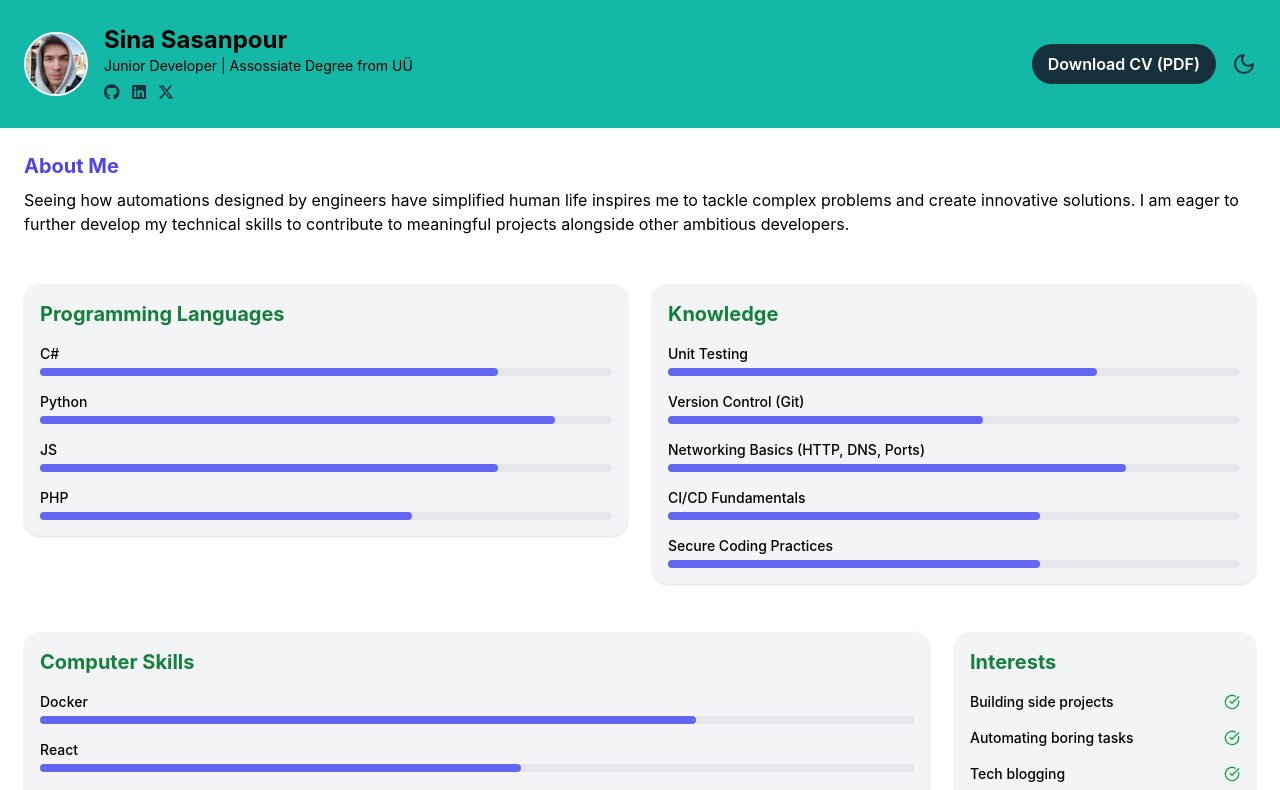
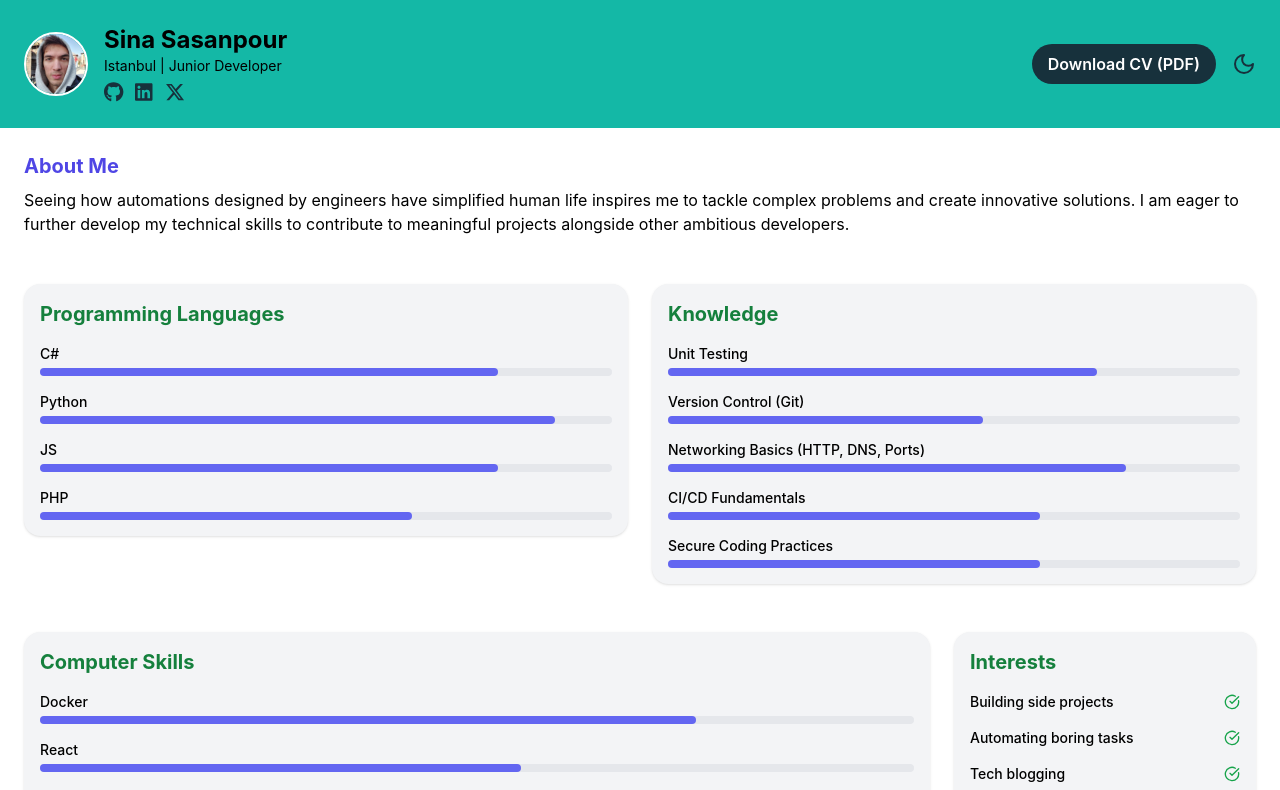
Before and after one commit to RealSinaSnp/sinasnp-com, a React (Create React App) app: page / in a window 1280 px wide. Shown: the top 790 px of the page. Built offline with nearby package versions, Linux system fonts and the light colour scheme.

Commit message:
reactive header

```diff
--- a/src/components/Header.js
+++ b/src/components/Header.js
@@ -1,42 +1,13 @@
-import { Moon, Sun } from "lucide-react";
-import { FontAwesomeIcon } from '@fortawesome/react-fontawesome';
-import { faGithub, faXTwitter, faLinkedin } from '@fortawesome/free-brands-svg-icons';
-
+// components/Header.js
+import useIsMobile from "../hooks/CheckNarrow";
+import HeaderDesktop from "./HeaderWide";
+import HeaderMobile from "./HeaderNarrow";
 
 export default function Header({ dark, toggleDark }) {
-  return (
-    <header className="p-6 flex flex-col xs:items-center xs:text-center xs:gap-6 md:flex-row md:justify-between md:items-center bg-teal-500 dark:bg-[#17313c]">
-      <div className="flex flex-col sm:flex-row sm:items-center gap-4 text-center sm:text-left">
-        <img src="/img/profile.jpg" alt="Profile" className="w-16 h-16 rounded-full border-2 border-white dark:border-black md:items-center" />
-        <div>
-          <h1 className="text-2xl font-bold">Sina Sasanpour </h1>
-          <p className="text-sm">Junior Developer | Assossiate Degree from UÜ</p>
-          <div className="flex gap-3 mt-1 md:items-center">
-            <a href="https://github.com/RealSinaSnp" target="_blank" rel="noopener noreferrer" className="text-white hover:text-gray-900">
-            <FontAwesomeIcon icon={faGithub} size={18}  color={dark ? "#98FF98": "#17313c"} />
-            </a>
-            <a href="https://www.linkedin.com/in/realsinasnp/" target="_blank" rel="noopener noreferrer" className="text-white hover:text-gray-200">
-            <FontAwesomeIcon icon={faLinkedin} size={18}  color={dark ? "#98FF98": "#17313c"} />
-            </a>
-            <a href="https://x.com/RealSinaSNP" target="_blank" rel="noopener noreferrer" className="text-white hover:text-gray-200">
-              <FontAwesomeIcon icon={faXTwitter} size={18}  color={dark ? "#98FF98": "#17313c"} />
-            </a>
-
-          </div>
-        </div>
-      </div>
-      <div className="flex items-center gap-4">
-        <a
-          href="/docs/CV_EN_dark.pdf"
-          download
-          className="px-4 py-2  text-white font-semibold rounded-full bg-[#17313c] dark:bg-teal-500 hover:bg-black hover:dark:bg-teal-600"
-        >
-          Download CV (PDF)
-        </a>
-        <button onClick={toggleDark} className="text-white">
-          {dark ? <Sun /> : <Moon color="#17313c" />}
-        </button>
-      </div>
-    </header>
+  const isMobile = useIsMobile(690);
+  return isMobile ? (
+    <HeaderMobile dark={dark} toggleDark={toggleDark} />
+  ) : (
+    <HeaderDesktop dark={dark} toggleDark={toggleDark} />
   );
 }
--- /dev/null
+++ b/src/components/HeaderNarrow.js
@@ -0,0 +1,33 @@
+// components/HeaderMobile.js
+import { Moon, Sun } from "lucide-react";
+import { FontAwesomeIcon } from '@fortawesome/react-fontawesome';
+import { faGithub, faXTwitter, faLinkedin } from '@fortawesome/free-brands-svg-icons';
+
+export default function HeaderMobile({ dark, toggleDark }) {
+  return (
+    <header className="p-6 flex flex-col items-center text-center gap-4 bg-teal-500 dark:bg-[#17313c]">
+      <img src="/img/profile.jpg" alt="Profile" className="w-20 h-20 rounded-full border-2 border-white dark:border-black" />
+      <h1 className="text-2xl font-bold">Sina Sasanpour</h1>
+      <p className="text-sm">Istanbul | Junior Developer</p>
+      <div className="flex gap-4">
+        <a href="https://github.com/RealSinaSnp" target="_blank" rel="noopener noreferrer">
+          <FontAwesomeIcon icon={faGithub} size="lg" color={dark ? "#98FF98" : "#17313c"} />
+        </a>
+        <a href="https://www.linkedin.com/in/realsinasnp/" target="_blank" rel="noopener noreferrer">
+          <FontAwesomeIcon icon={faLinkedin} size="lg" color={dark ? "#98FF98" : "#17313c"} />
+        </a>
+        <a href="https://x.com/RealSinaSNP" target="_blank" rel="noopener noreferrer">
+          <FontAwesomeIcon icon={faXTwitter} size="lg" color={dark ? "#98FF98" : "#17313c"} />
+        </a>
+      </div>
+      <div className="flex items-center gap-4">
+        <a href="/docs/CV_EN_dark.pdf" download className="px-4 py-2 text-white font-semibold rounded-full bg-[#17313c] dark:bg-teal-500 hover:bg-black hover:dark:bg-teal-600">
+            Download CV (PDF)
+        </a>
+        <button onClick={toggleDark} className="text-white">
+            {dark ? <Sun /> : <Moon color="#17313c" />}
+        </button>
+      </div>
+    </header>
+  );
+}
--- /dev/null
+++ b/src/components/HeaderOld.js
@@ -0,0 +1,41 @@
+import { Moon, Sun } from "lucide-react";
+import { FontAwesomeIcon } from '@fortawesome/react-fontawesome';
+import { faGithub, faXTwitter, faLinkedin } from '@fortawesome/free-brands-svg-icons';
+
+
+export default function Header({ dark, toggleDark }) {
+  return (
+    <header className="p-6 flex justify-between items-center bg-teal-500 dark:bg-[#17313c]">
+      <div className="flex items-center gap-4">
+        <img src="/img/profile.jpg" alt="Profile" className="w-16 h-16 rounded-full border-2 border-white dark:border-black" />
+        <div>
+          <h1 className="text-2xl font-bold">Sina Sasanpour </h1>
+          <p className="text-sm">Junior Developer | Assossiate Degree from UÜ</p>
+          <div className="flex gap-3 mt-1">
+            <a href="https://github.com/RealSinaSnp" target="_blank" rel="noopener noreferrer" className="text-white hover:text-gray-900">
+            <FontAwesomeIcon icon={faGithub} size={18}  color={dark ? "#98FF98": "#17313c"} />
+            </a>
+            <a href="https://www.linkedin.com/in/realsinasnp/" target="_blank" rel="noopener noreferrer" className="text-white hover:text-gray-200">
+            <FontAwesomeIcon icon={faLinkedin} size={18}  color={dark ? "#98FF98": "#17313c"} />
+            </a>
+            <a href="https://x.com/RealSinaSNP" target="_blank" rel="noopener noreferrer" className="text-white hover:text-gray-200">
+              <FontAwesomeIcon icon={faXTwitter} size={18}  color={dark ? "#98FF98": "#17313c"} />
+            </a>
+          </div>
+        </div>
+      </div>
+      <div className="flex items-center gap-4">
+        <a
+          href="/docs/CV_EN_dark.pdf"
+          download
+          className="px-4 py-2  text-white font-semibold rounded-full bg-[#17313c] dark:bg-teal-500 hover:bg-black hover:dark:bg-teal-600"
+        >
+          Download CV (PDF)
+        </a>
+        <button onClick={toggleDark} className="text-white">
+          {dark ? <Sun /> : <Moon color="#17313c" />}
+        </button>
+      </div>
+    </header>
+  );
+}
--- /dev/null
+++ b/src/components/HeaderWide.js
@@ -0,0 +1,41 @@
+// components/HeaderDesktop.js
+import { Moon, Sun } from "lucide-react";
+import { FontAwesomeIcon } from '@fortawesome/react-fontawesome';
+import { faGithub, faXTwitter, faLinkedin } from '@fortawesome/free-brands-svg-icons';
+
+export default function HeaderDesktop({ dark, toggleDark }) {
+  return (
+    <header className="p-6 flex justify-between items-center bg-teal-500 dark:bg-[#17313c]">
+      <div className="flex items-center gap-4">
+        <img src="/img/profile.jpg" alt="Profile" className="w-16 h-16 rounded-full border-2 border-white dark:border-black" />
+        <div>
+          <h1 className="text-2xl font-bold">Sina Sasanpour</h1>
+          <p className="text-sm">Istanbul | Junior Developer</p>
+          <div className="flex gap-3 mt-1">
+            <a href="https://github.com/RealSinaSnp" target="_blank" rel="noopener noreferrer">
+              <FontAwesomeIcon icon={faGithub} size="lg" color={dark ? "#98FF98" : "#17313c"} />
+            </a>
+            <a href="https://www.linkedin.com/in/realsinasnp/" target="_blank" rel="noopener noreferrer">
+              <FontAwesomeIcon icon={faLinkedin} size="lg" color={dark ? "#98FF98" : "#17313c"} />
+            </a>
+            <a href="https://x.com/RealSinaSNP" target="_blank" rel="noopener noreferrer">
+              <FontAwesomeIcon icon={faXTwitter} size="lg" color={dark ? "#98FF98" : "#17313c"} />
+            </a>
+          </div>
+        </div>
+      </div>
+      <div className="flex items-center gap-4">
+        <a
+          href="/docs/CV_EN_dark.pdf"
+          download
+          className="px-4 py-2 text-white font-semibold rounded-full bg-[#17313c] dark:bg-teal-500 hover:bg-black hover:dark:bg-teal-600"
+        >
+          Download CV (PDF)
+        </a>
+        <button onClick={toggleDark} className="text-white">
+          {dark ? <Sun /> : <Moon color="#17313c" />}
+        </button>
+      </div>
+    </header>
+  );
+}
--- /dev/null
+++ b/src/hooks/CheckNarrow.js
@@ -0,0 +1,16 @@
+import { useEffect, useState } from "react";
+
+export default function useIsMobile(breakpoint = 690) {
+  const [isMobile, setIsMobile] = useState(false);
+
+  useEffect(() => {
+    const checkScreen = () => {
+      setIsMobile(window.innerWidth < breakpoint);
+    };
+    checkScreen();
+    window.addEventListener("resize", checkScreen);
+    return () => window.removeEventListener("resize", checkScreen);
+  }, [breakpoint]);
+
+  return isMobile;
+}
```
